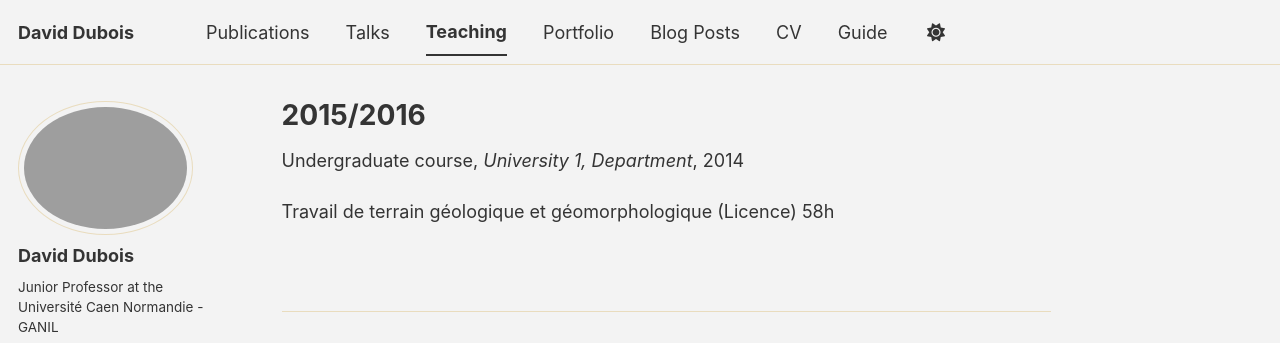
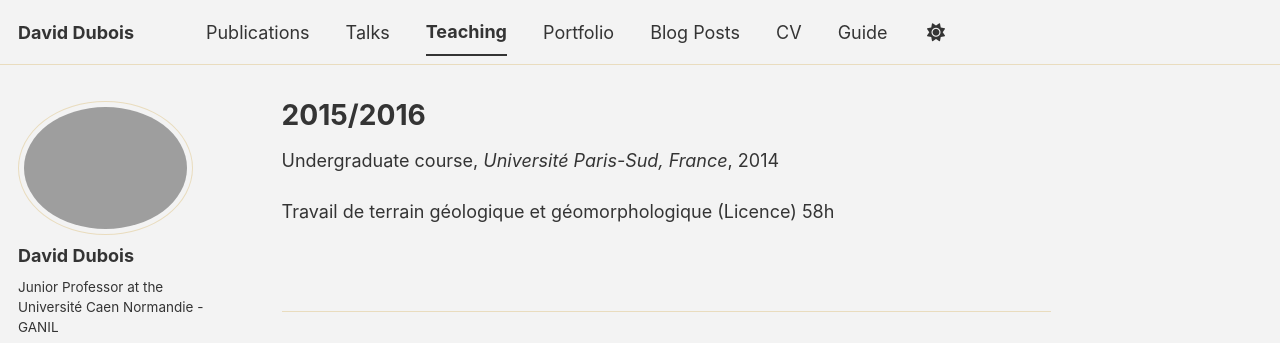
Before and after one commit to daviddubois5/daviddubois, a Jekyll site: the page built from _teaching/2014-spring-teaching-1.md, in a window 1280 px wide. Shown: the top 343 px of the page. Built offline with Jekyll 4.4.1, drawn with Linux system fonts in a browser that asks for light colours; some web fonts are replaced; a script bundle is joined from its source files by our own code; library files that are not in the unit come from our copies.

Commit message:
Update 2014-spring-teaching-1.md

```diff
--- a/_teaching/2014-spring-teaching-1.md
+++ b/_teaching/2014-spring-teaching-1.md
@@ -3,9 +3,9 @@ title: "2015/2016"
 collection: teaching
 type: "Undergraduate course"
 permalink: /teaching/2014-spring-teaching-1
-venue: "University 1, Department"
+venue: "Université Paris-Sud, France"
 date: 2014-01-01
-location: "City, Country"
+location: "Orsay, France"
 ---
 
 Travail de terrain géologique et géomorphologique (Licence) 58h
```
